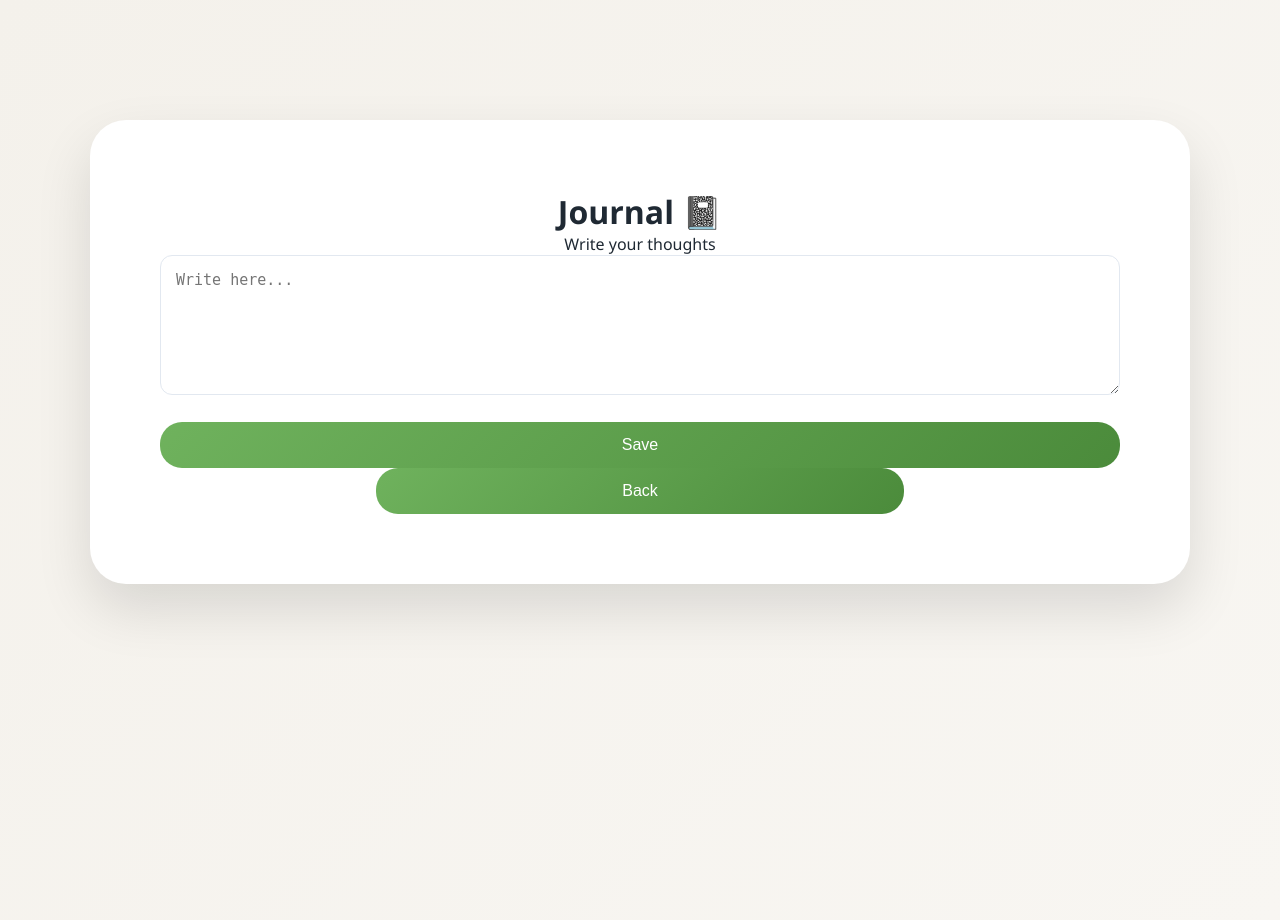
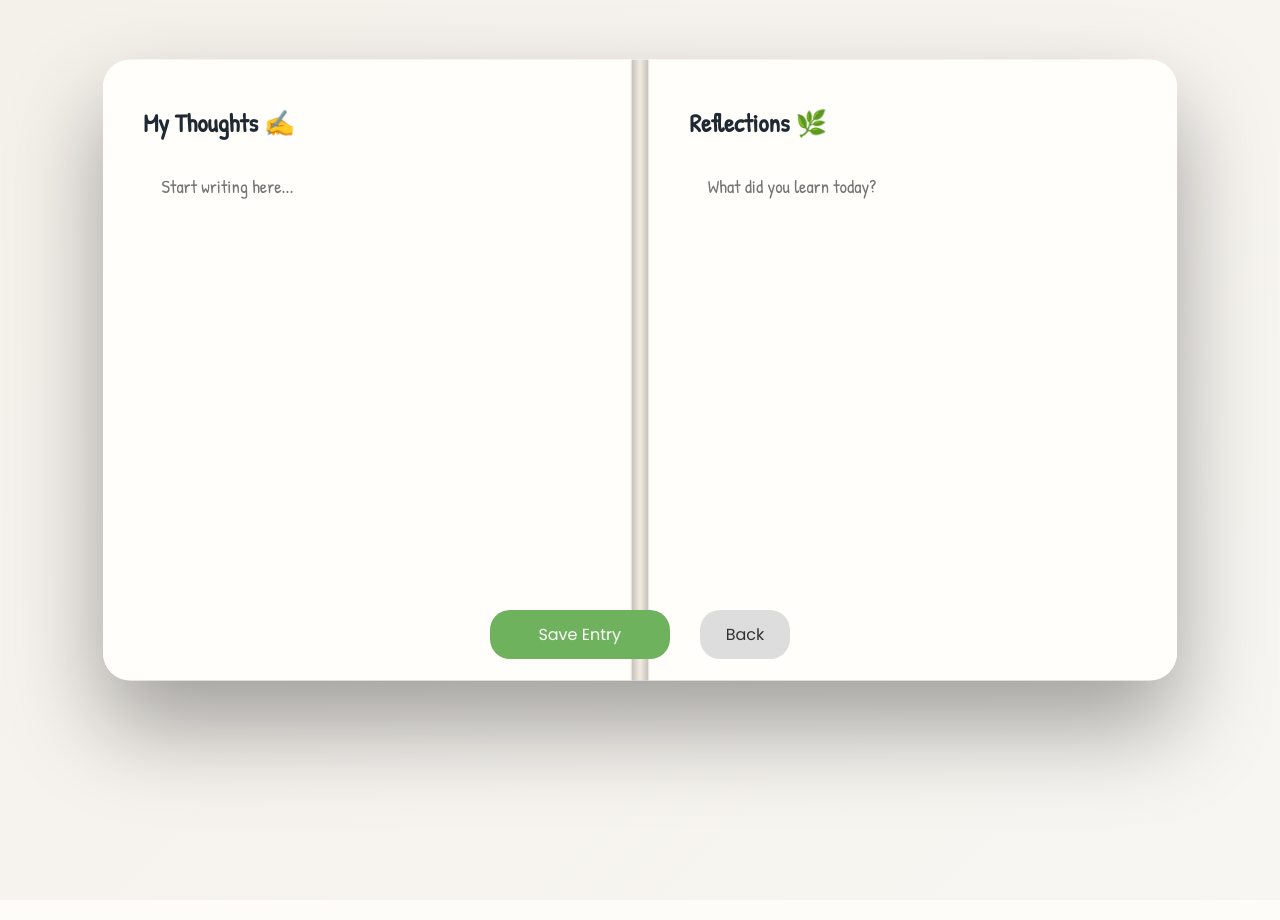
Before and after one commit to isaanvibansal/MindEASE, a Flask app: page /journal in a window 1280 px wide. After the commit the page ends 808 px from the top, so only its background shows below. Run offline with Flask 3, Linux system fonts and the light colour scheme; parts of the project's set-up code (start-up, migrations or seed data) failed here and were passed over.

Commit message:
Enhance journal page layout and functionality

```diff
--- a/templates/journal.html
+++ b/templates/journal.html
@@ -1,21 +1,35 @@
 <!DOCTYPE html>
-<html>
+<html lang="en">
 <head>
-    <title>Journal</title>
+    <meta charset="UTF-8">
+    <title>Journal | MINDEASE</title>
+    <link href="https://fonts.googleapis.com/css2?family=Patrick+Hand&family=Poppins:wght@400;600&display=swap" rel="stylesheet">
     <link rel="stylesheet" href="{{ url_for('static', filename='style.css') }}">
 </head>
 <body>
 
-<div class="dashboard-card">
-    <h1>Journal 📓</h1>
-    <p>Write your thoughts</p>
+<form action="/save_journal" method="POST">
+    <div class="journal-wrapper">
+        <div class="notebook">
+            <div class="page left-page">
+                <h2>My Thoughts ✍️</h2>
+                <textarea name="leftText" placeholder="Start writing here..."></textarea>
+            </div>
 
-    <textarea rows="6" placeholder="Write here..." style="width:100%;border-radius:12px;padding:15px;"></textarea>
-    <br><br>
+            <div class="spine"></div>
 
-    <button class="dash-btn">Save</button>
-    <a href="/dashboard"><button class="dash-btn logout-btn">Back</button></a>
-</div>
+            <div class="page right-page">
+                <h2>Reflections 🌿</h2>
+                <textarea name="rightText" placeholder="What did you learn today?"></textarea>
+            </div>
+        </div>
+
+        <div class="journal-actions">
+            <button type="submit" class="save-btn">Save Entry</button>
+            <a href="/dashboard" class="back-btn">Back</a>
+        </div>
+    </div>
+</form>
 
 </body>
 </html>
```
